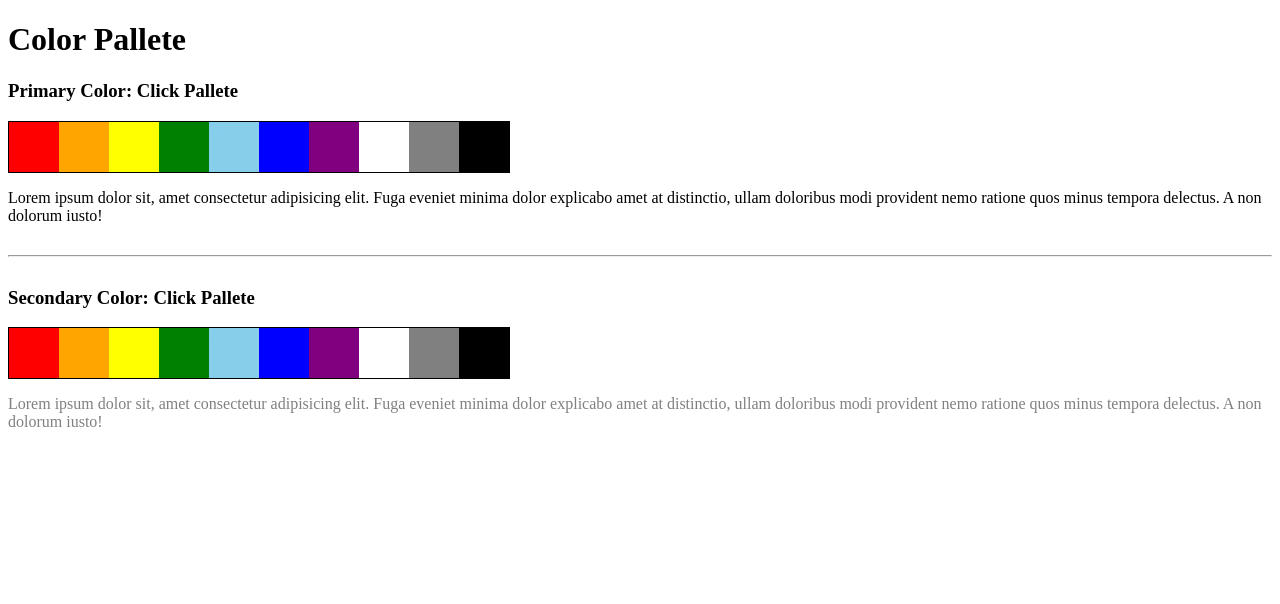
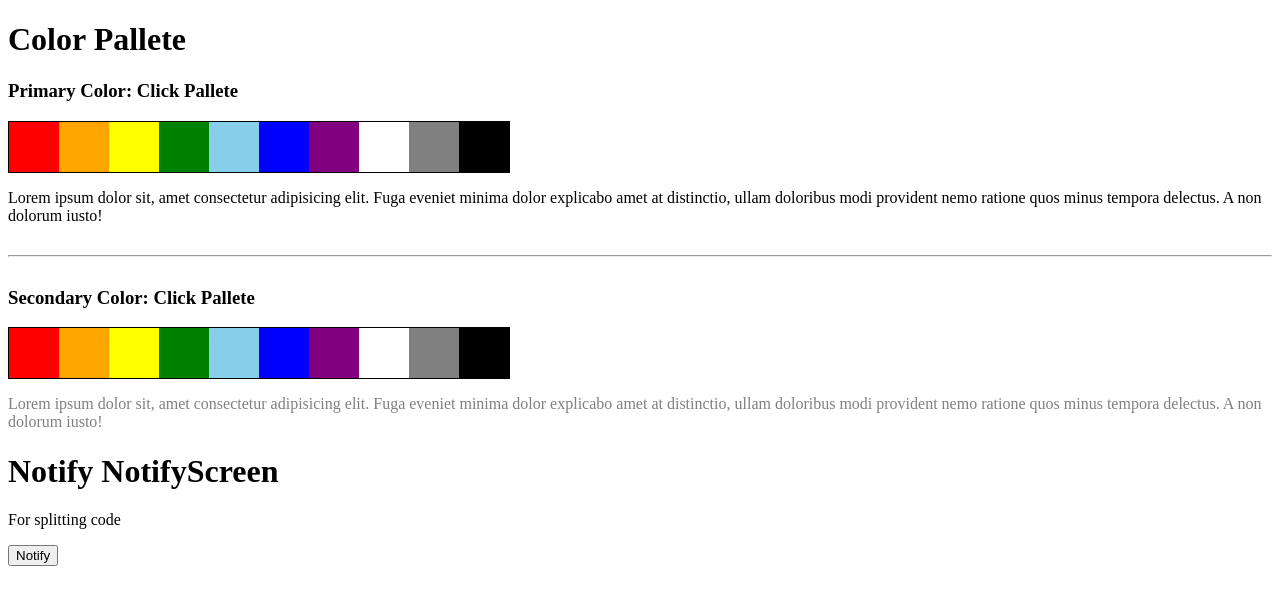
Before and after one commit to roseline124/skill-for-react, a React (Create React App) app: page / in a window 1280 px wide. Shown: the top 604 px of the page. Built offline with nearby package versions, Linux system fonts and the light colour scheme.

Commit message:
Split code with import()

```diff
--- a/src/App.js
+++ b/src/App.js
@@ -1,11 +1,13 @@
 import React from 'react'
 
 import ColorPalleteScreen from 'screens/ColorPalleteScreen'
+import NotifyScreen from 'screens/NotifyScreen'
 
 function App() {
   return (
     <div>
       <ColorPalleteScreen />
+      <NotifyScreen />
     </div>
   )
 }
--- /dev/null
+++ b/src/screens/NotifyScreen/NotifyScreen.js
@@ -0,0 +1,17 @@
+import React from 'react'
+
+const NotifyScreen = () => {
+  const handleClick = () => {
+    import('./notify').then(result => result.default())
+  }
+
+  return (
+    <div>
+      <h1>Notify NotifyScreen</h1>
+      <p>For splitting code</p>
+      <button onClick={handleClick}>Notify</button>
+    </div>
+  )
+}
+
+export default NotifyScreen
--- /dev/null
+++ b/src/screens/NotifyScreen/index.js
@@ -0,0 +1 @@
+export { default } from './NotifyScreen'
--- /dev/null
+++ b/src/screens/NotifyScreen/notify.js
@@ -0,0 +1,3 @@
+export default function notify() {
+  alert('안녕하세요!')
+}
```
Also changed, not shown: 2 other files (tests, documents, lock files or other folders).
